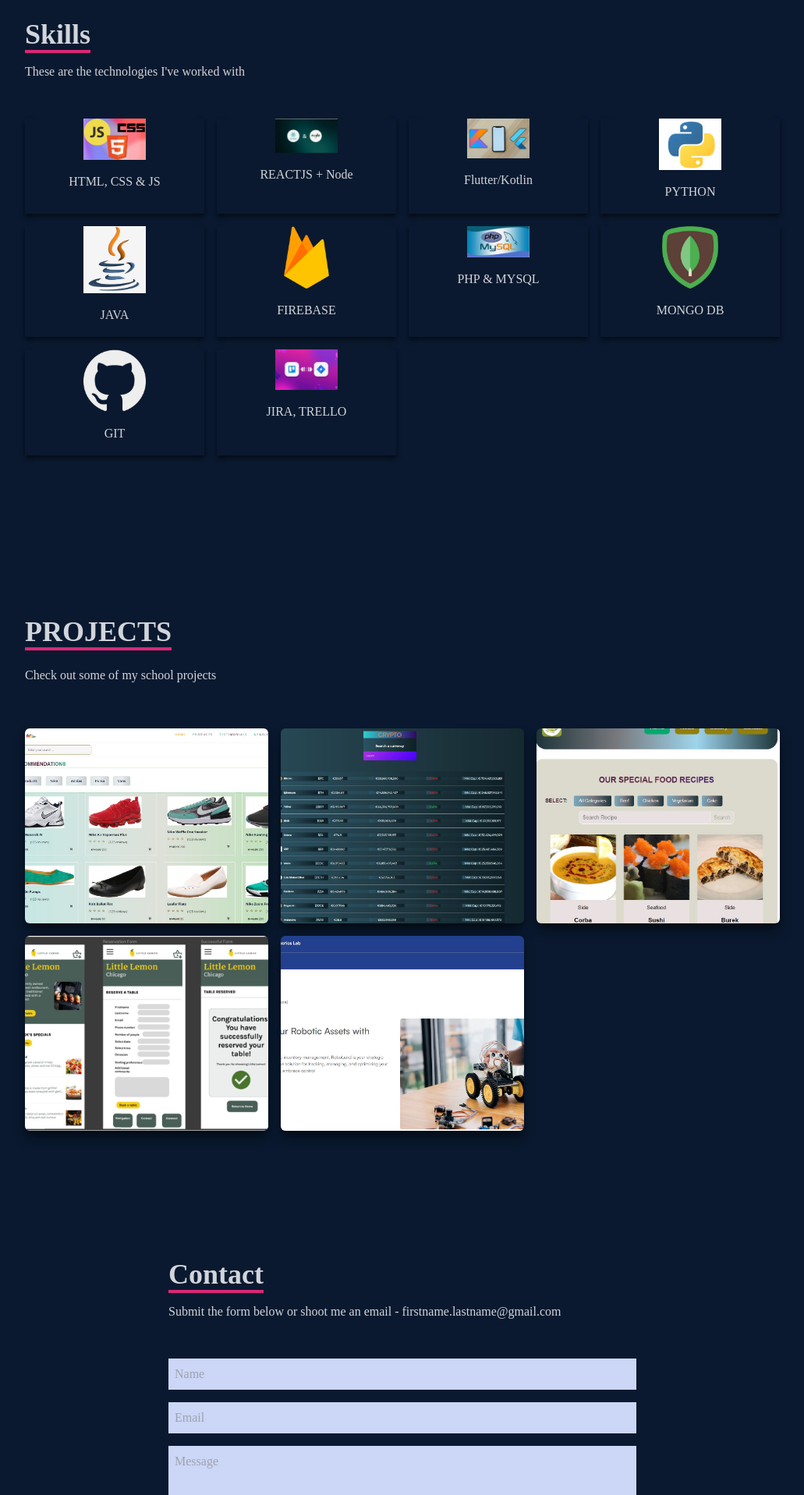
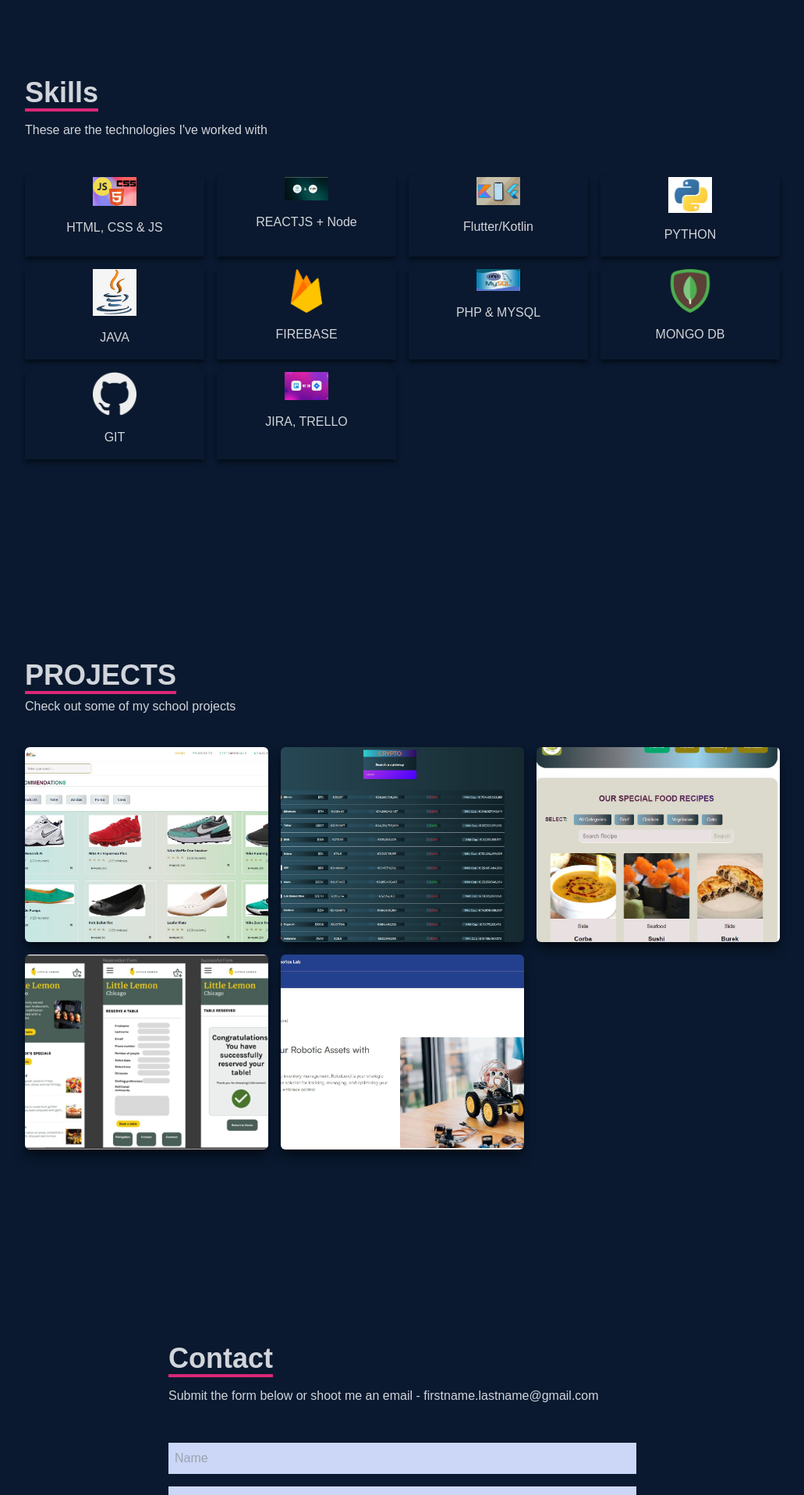
Before and after one commit to TurunenP/Portfolio, a React (Create React App) app: page / in a window 1280 px wide. Shown: the part 880-2797 px from the top of the page at 78% size, without its empty margins (124-1155 px from the left). Built offline with nearby package versions, Linux system fonts and the light colour scheme.

Commit message:
Adjusted spacing and layout issues across components

```diff
--- a/src/components/Contact.jsx
+++ b/src/components/Contact.jsx
@@ -2,20 +2,47 @@
 
 const Contact = () => {
   return (
-    <div name='contact' className='w-full h-screen bg-[#0a192f] flex justify-center items-center p-4'>
-    <form method="POST" action='https://getform.io/f/e778bbdb-2c33-40b3-892a-b81df0c1d898' className='flex flex-col max-w-[600px] w-full'>
+    <div
+      name="contact"
+      className="w-full h-screen bg-[#0a192f] flex justify-center items-center p-4 pt-28"
+    >
+      <form
+        method="POST"
+        action="https://getform.io/f/e778bbdb-2c33-40b3-892a-b81df0c1d898"
+        className="flex flex-col max-w-[600px] w-full"
+      >
         <div className="pb-8">
-            <p className='text-4xl font-bold inline border-b-4 border-pink-600 text-gray-300'>Contact</p>
-            <p className='text-gray-300 py-4'>Submit the form below or shoot me an email - firstname.lastname@gmail.com</p>
+          <p className="text-4xl font-bold inline border-b-4 border-pink-600 text-gray-300">
+            Contact
+          </p>
+          <p className="text-gray-300 py-4">
+            Submit the form below or shoot me an email -
+            firstname.lastname@gmail.com
+          </p>
         </div>
-        <input className='bg-[#ccd6f6] p-2' type='text' placeholder='Name' name='name'/>
-        <input className='my-4 p-2 bg-[#ccd6f6]' type='text' placeholder='Email' name='email'/>
-        <textarea className='bg-[#ccd6f6] p-2' name='message' rows='10' placeholder='Message'>
-        </textarea>
-        <button className='text-white border-2 hover:bg-pink-600 hover:border-pink-600 px-4 py-3 my-8 mx-auto flex items-center'>Let's Collaborate</button>
-    </form>
+        <input
+          className="bg-[#ccd6f6] p-2"
+          type="text"
+          placeholder="Name"
+          name="name"
+        />
+        <input
+          className="my-4 p-2 bg-[#ccd6f6]"
+          type="text"
+          placeholder="Email"
+          name="email"
+        />
+        <textarea
+          className="bg-[#ccd6f6] p-2"
+          name="message"
+          rows="5"
+          placeholder="Message"
+        ></textarea>
+        <button className="text-white border-2 hover:bg-pink-600 hover:border-pink-600 px-4 py-3 my-8 mx-auto flex items-center">
+          Let's Collaborate
+        </button>
+      </form>
     </div>
-
   );
 };
 
--- a/src/components/Projects.jsx
+++ b/src/components/Projects.jsx
@@ -9,20 +9,21 @@
   return (
     <div
       name="projects"
-      className="w-full md:h-screen text-gray-300 bg-[#0a192f]"
+      className="w-full md:h-screen text-gray-300 bg-[#0a192f] pt-20"
     >
       <div className="max-w-[1000px] mx-auto p-4 flex flex-col justify-center w-full h-full">
         <div className="pb-8">
           <p className="text-4xl font-bold inline border-b-4 text-gray-300 border-pink-600">
             PROJECTS
           </p>
-          <p className="py-6">Check out some of my school projects</p>
+
+          <p className="py-2">Check out some of my school projects</p>
         </div>
 
         <div className="grid sm:grid-cols-2 md:grid-cols-3 gap-4">
           <div
             style={{ backgroundImage: `url(${elegantShoes})` }}
-            className="shadow-lg shadow-[#040c16] group container rounded-md flex justify-center text-center items-center mx-auto content-div"
+            className=" h-[180px] shadow-lg shadow-[#040c16] group container rounded-md flex justify-center text-center items-center mx-auto content-div"
           >
             <div className="opacity-0 group-hover:opacity-100">
               <span className="text-2xl font bold text-white tracking-wider">
@@ -53,7 +54,7 @@
 
           <div
             style={{ backgroundImage: `url(${crypto})` }}
-            className="shadow-lg shadow-[#040c16] group container rounded-md flex justify-center text-center items-center mx-auto content-div"
+            className=" h-[180px] shadow-lg shadow-[#040c16] group container rounded-md flex justify-center text-center items-center mx-auto content-div"
           >
             <div className="opacity-0 group-hover:opacity-100">
               <span className="text-2xl font bold text-white tracking-wider">
@@ -84,7 +85,7 @@
 
           <div
             style={{ backgroundImage: `url(${tastyEats})` }}
-            className="shadow-lg shadow-[#040c16] group container rounded-md flex justify-center text-center items-center mx-auto content-div"
+            className=" h-[180px] shadow-lg shadow-[#040c16] group container rounded-md flex justify-center text-center items-center mx-auto content-div"
           >
             <div className="opacity-0 group-hover:opacity-100">
               <span className="text-2xl font bold text-white tracking-wider">
@@ -107,7 +108,7 @@
 
           <div
             style={{ backgroundImage: `url(${Little})` }}
-            className="shadow-lg shadow-[#040c16] group container rounded-md flex justify-center text-center items-center mx-auto content-div"
+            className=" h-[180px] shadow-lg shadow-[#040c16] group container rounded-md flex justify-center text-center items-center mx-auto content-div"
           >
             <div className="opacity-0 group-hover:opacity-100">
               <span className="text-2xl font bold text-white tracking-wider">
@@ -126,10 +127,9 @@
             </div>
           </div>
 
-
           <div
             style={{ backgroundImage: `url(${Robotics})` }}
-            className="shadow-lg shadow-[#040c16] group container rounded-md flex justify-center text-center items-center mx-auto content-div"
+            className=" h-[180px] shadow-lg shadow-[#040c16] group container rounded-md flex justify-center text-center items-center mx-auto content-div"
           >
             <div className="opacity-0 group-hover:opacity-100">
               <span className="text-2xl font bold text-white tracking-wider">
--- a/src/components/Skills.jsx
+++ b/src/components/Skills.jsx
@@ -1,8 +1,4 @@
 import React from 'react';
-
-// import HTML from '../assets/html.png';
-// import CSS from '../assets/css.png';
-// import JavaScript from '../assets/javascript.png';
 import PythonImg from '../assets/Python.JPG';
 import JavaImg from '../assets/Java.JPG';
 import FireBase from '../assets/firebase.png';
@@ -16,63 +12,59 @@
 
 const Skills = () => {
   return (
-    <div name="skills" className='w-full h-screen bg-[#0a192f] text-gray-300'>
-
+    <div
+      name="skills"
+      className="w-full h-screen bg-[#0a192f] text-gray-300 pt-20"
+    >
       {/* Container */}
-        <div className='max-w-[1000px] mx-auto p-4 flex flex-col justify-center w-full h-full'>
+      <div className="max-w-[1000px] mx-auto p-4 flex flex-col justify-center w-full h-full">
         <div>
-            <p className='text-4xl font-bold inline border-b-4 border-pink-600'>Skills</p>
-            <p className='py-4'>These are the technologies I've worked with</p>
+          <p className="text-4xl font-bold inline border-b-4 border-pink-600">
+            Skills
+          </p>
+          <p className="py-4">These are the technologies I've worked with</p>
         </div>
         {/* Icons Container */}
-          <div className='w-full grid grid-cols-2 sm:grid-cols-4 gap-4 text-center py-8'>
-          {/* <div className='shadow-md shadow-[#040c16] hover:scale-110 duration-500'>
-            <img className='w-20 mx-auto' src={HTML} alt='HTML icon'/>
-            <p className='my-4'>HTML</p>
-            </div> */}
-            {/* <div className='shadow-md shadow-[#040c16] hover:scale-110 duration-500'>
-            <img className='w-20 mx-auto' src={CSS} alt='HTML icon'/>
-            <p className='my-4'>CSS</p>
-            </div> */}
-            <div className='shadow-md shadow-[#040c16] hover:scale-110 duration-500'>
-            <img className='w-20 mx-auto' src={JS} alt='HTML icon'/>
-            <p className='my-4'>HTML, CSS & JS</p>
+        <div className="w-full grid grid-cols-2 sm:grid-cols-4 gap-4 text-center py-8">
+          <div className="shadow-md shadow-[#040c16] hover:scale-110 duration-500">
+            <img className="w-14 mx-auto" src={JS} alt="HTML icon" />
+            <p className="my-4">HTML, CSS & JS</p>
           </div>
-            <div className='shadow-md shadow-[#040c16] hover:scale-110 duration-500'>
-            <img className='w-20 mx-auto' src={ReactNode} alt='HTML icon'/>
-            <p className='my-4'>REACTJS + Node</p>
+          <div className="shadow-md shadow-[#040c16] hover:scale-110 duration-500">
+            <img className="w-14 mx-auto" src={ReactNode} alt="HTML icon" />
+            <p className="my-4">REACTJS + Node</p>
           </div>
-            <div className='shadow-md shadow-[#040c16] hover:scale-110 duration-500'>
-            <img className='w-20 mx-auto' src={Mobile} alt='HTML icon'/>
-            <p className='my-4'>Flutter/Kotlin</p>
+          <div className="shadow-md shadow-[#040c16] hover:scale-110 duration-500">
+            <img className="w-14 mx-auto" src={Mobile} alt="HTML icon" />
+            <p className="my-4">Flutter/Kotlin</p>
           </div>
-            <div className='shadow-md shadow-[#040c16] hover:scale-110 duration-500'>
-            <img className='w-20 mx-auto' src={PythonImg} alt='HTML icon'/>
-            <p className='my-4'>PYTHON</p>
+          <div className="shadow-md shadow-[#040c16] hover:scale-110 duration-500">
+            <img className="w-14 mx-auto" src={PythonImg} alt="HTML icon" />
+            <p className="my-4">PYTHON</p>
           </div>
-            <div className='shadow-md shadow-[#040c16] hover:scale-110 duration-500'>
-            <img className='w-20 mx-auto' src={JavaImg} alt='HTML icon'/>
-            <p className='my-4'>JAVA</p>
+          <div className="shadow-md shadow-[#040c16] hover:scale-110 duration-500">
+            <img className="w-14 mx-auto" src={JavaImg} alt="HTML icon" />
+            <p className="my-4">JAVA</p>
           </div>
-            <div className='shadow-md shadow-[#040c16] hover:scale-110 duration-500'>
-            <img className='w-20 mx-auto' src={FireBase} alt='HTML icon'/>
-            <p className='my-4'>FIREBASE</p>
+          <div className="shadow-md shadow-[#040c16] hover:scale-110 duration-500">
+            <img className="w-14 mx-auto" src={FireBase} alt="HTML icon" />
+            <p className="my-4">FIREBASE</p>
           </div>
-                       <div className='shadow-md shadow-[#040c16] hover:scale-110 duration-500'>
-            <img className='w-20 mx-auto' src={PHP} alt='HTML icon'/>
-            <p className='my-4'>PHP & MYSQL</p>
+          <div className="shadow-md shadow-[#040c16] hover:scale-110 duration-500">
+            <img className="w-14 mx-auto" src={PHP} alt="HTML icon" />
+            <p className="my-4">PHP & MYSQL</p>
           </div>
-            <div className='shadow-md shadow-[#040c16] hover:scale-110 duration-500'>
-            <img className='w-20 mx-auto' src={Mongo} alt='HTML icon'/>
-            <p className='my-4'>MONGO DB</p>
+          <div className="shadow-md shadow-[#040c16] hover:scale-110 duration-500">
+            <img className="w-14 mx-auto" src={Mongo} alt="HTML icon" />
+            <p className="my-4">MONGO DB</p>
           </div>
-            <div className='shadow-md shadow-[#040c16] hover:scale-110 duration-500'>
-            <img className='w-20 mx-auto' src={GitHub} alt='HTML icon'/>
-            <p className='my-4'>GIT</p>
+          <div className="shadow-md shadow-[#040c16] hover:scale-110 duration-500">
+            <img className="w-14 mx-auto" src={GitHub} alt="HTML icon" />
+            <p className="my-4">GIT</p>
           </div>
-            <div className='shadow-md shadow-[#040c16] hover:scale-110 duration-500'>
-            <img className='w-20 mx-auto' src={JiraTrello} alt='HTML icon'/>
-            <p className='my-4'>JIRA, TRELLO</p>
+          <div className="shadow-md shadow-[#040c16] hover:scale-110 duration-500">
+            <img className="w-14 mx-auto" src={JiraTrello} alt="HTML icon" />
+            <p className="my-4">JIRA, TRELLO</p>
           </div>
         </div>
       </div>
--- a/src/index.css
+++ b/src/index.css
@@ -4,6 +4,9 @@
 
 @import url('https://fonts.googleapis.com/css2?family=Raleway:wght@300;400;500;600;700;800;900&display=swap');
 
+body {
+    font-family: 'Raleway', sans-serif;
+}
 @layer base {
     body {
         @apply font-[Raleway];
```
Lines whose indentation alone changed are shown as unchanged.
